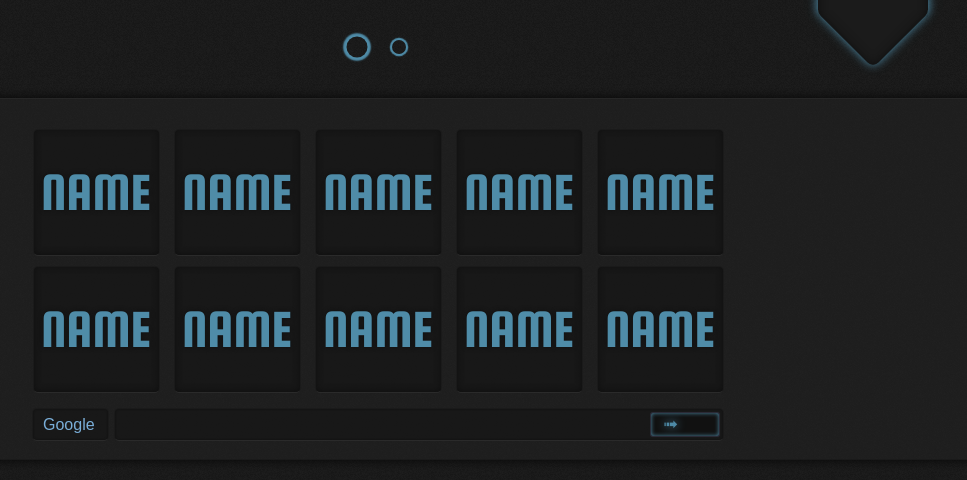
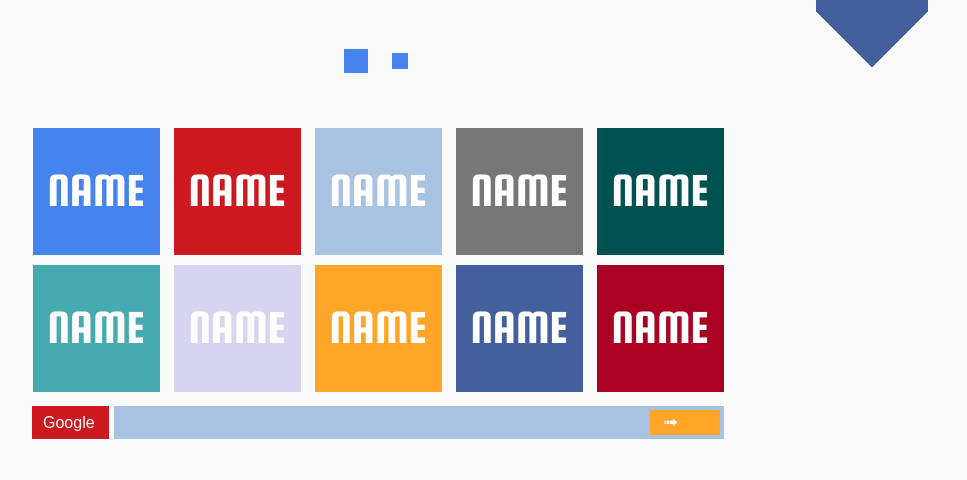
Before and after one commit to spaghetti2514/Homepage, a plain HTML site: page index.html in a window 1280 px wide. Shown: the whole page, without its empty margins (262-1229 px from the left). Drawn offline with Linux system fonts and the light colour scheme.

Commit message:
Changed Style
Completely new theme. Fixed index whitespace. Fixed menu spacing

```diff
--- a/css/style.css
+++ b/css/style.css
@@ -7,15 +7,72 @@ background: rgba(255, 255, 255, 0);
     font-weight: 400;
 src: local("Squada One"), local("SquadaOne-Regular"), url("../fonts/SquadaOne.woff") format("woff");
 }
-@-webkit-keyframes animate-sites {
-    0% { -webkit-transform: scale(0,0); opacity: 0; margin: 5px 25px 5px 25px; }
-    25% { opacity: 1; }
-    100% { -webkit-transform: scale(1,1); margin: 5px 5px 5px 5px; }
+@-webkit-keyframes animate-sitesT {
+    0% { -webkit-transform: translateY(-400%); }
+    100% { -webkit-transform: translateY(0); }
 }
-@-moz-keyframes animate-sites {
-    0% { transform: scale(0,0); opacity: 0; margin: 5px 25px 5px 25px; }
-    25% { opacity: 1; }
-    100% { transform: scale(1,1); margin: 5px 5px 5px 5px; }
+@-moz-keyframes animate-sitesT {
+    0% { -moz-transform: translateY(-400%); }
+    100% { -moz-transform: translateY(0); }
+}
+#link1 {
+    background: #4583EE;
+	-webkit-animation: animate-sitesT .7s linear;
+	-moz-animation: animate-sitesT .7s linear;
+}
+#link2 {
+    background: #CC181E;
+	-webkit-animation: animate-sitesT .6s linear;
+	-moz-animation: animate-sitesT .6s linear;
+}
+#link3 {
+    background: #A8C3E1;
+	-webkit-animation: animate-sitesT .5s linear;
+	-moz-animation: animate-sitesT .5s linear;
+}
+#link4 {
+    background: #777777;
+	-webkit-animation: animate-sitesT .4s linear;
+	-moz-animation: animate-sitesT .4s linear;
+}
+#link5 {
+    background: #005252;
+	-webkit-animation: animate-sitesT .3s linear;
+	-moz-animation: animate-sitesT .3s linear;
+}
+#link6 {
+    background: #46AAB0;
+	-webkit-animation: animate-sitesT .7s linear;
+	-moz-animation: animate-sitesT .7s linear;
+}
+#link7 {
+    background: #D7D5F0;
+	-webkit-animation: animate-sitesT .6s linear;
+	-moz-animation: animate-sitesT .6s linear;
+}
+#link8 {
+    background: #FFA628;
+	-webkit-animation: animate-sitesT .5s linear;
+	-moz-animation: animate-sitesT .5s linear;
+}
+#link9 {
+    background: #43609C;
+	-webkit-animation: animate-sitesT .4s linear;
+	-moz-animation: animate-sitesT .4s linear;
+}
+#link10 {
+    background: #AA0022;
+	-webkit-animation: animate-sitesT .3s linear;
+	-moz-animation: animate-sitesT .3s linear;
+}
+#link11 {
+    background: #729ECD;
+}
+#link12 {
+    background: #647D8B;
+}
+#link13 {
+    background: #647D8B;
 }
 @-webkit-keyframes animate-opacity {
     0% { opacity: 0; }
@@ -37,21 +94,13 @@ src: local("Squada One"), local("SquadaOne-Regular"), url("../fonts/SquadaOne.wo
     51% { opacity: 1; }
     100% { width: 14px; height: 14px; opacity: 1; margin: 0px 14px; }
 }
-@-webkit-keyframes animate-panel {
-    0% { box-shadow: #060606 0 0 4px; margin-top: 0; padding: 80px 0px; }
-    100% { box-shadow: #060606 0 0 10px; margin-top: 80px; padding: 0px 0px; }
-}
-@-moz-keyframes animate-panel {
-    0% { box-shadow: #060606 0 0 4px; margin-top: 0; padding: 80px 0px; }
-    100% { box-shadow: #060606 0 0 10px; margin-top: 80px; padding: 0px 0px; }
-}
 *:focus {
     outline: none!important;
     -moz-outline: none!important;
     -moz-user-focus: none!important;
 }
 body, html {
-	background-color: #1B1B1B;
+	background-color: #FAFAFA;
     height: 100%;
     min-height: 100%;
     margin: 0;
@@ -68,19 +117,12 @@ button, input {
     position: relative;
     text-align: center;
     z-index: 10;
+    overflow: hidden;
 }
 #panel {
-    background: rgba(34,34,34,.6);
-    border: 1px solid rgba(30,30,30,.6);
-    border-top: 1px solid rgba(44,44,44,.6);
-    border-bottom: 1px solid rgba(24,24,24,.6);
     margin: auto;
     margin-top: 80px;
-    box-shadow: #060606 0 0 10px;
-    -webkit-animation: animate-panel 1s cubic-bezier(0.3, 0, 0.5, 1);
-    -moz-animation: animate-panel 1s cubic-bezier(0.3, 0, 0.5, 1);
     z-index: -4;
-    overflow: hidden;
     position: absolute;
     width: 100%;
 }
@@ -93,10 +135,10 @@ button, input {
     margin: 0 auto;
 }
 #sitescontainer {
-    height: auto;
-    padding: 25px 10px 5px;
-    text-align: center;
-    overflow: hidden;
+  height: auto;
+  padding: 25px 10px 0px;
+  text-align: center;
+	display: inline-block;
 }
 #sitesjar {
 
@@ -106,42 +148,30 @@ button, input {
     float: left;
 }
 .link {
-    background: rgba(22,22,22,.7);
-    border: 1px solid rgba(30,30,30,.6);
-    border-bottom: 1px solid rgba(48,48,48,.8);
-    color: rgba(79, 140, 168, 1);
+    color: white;
     display: inline-block;
     font-family: 'Squada One';
-    font-size: 340%;
-    height: 125px;
+    font-size: 300%;
+    height: 127px;
     line-height: 125px;
     margin: 5px 7px;
     position: relative;
     text-align: center;
     text-decoration: none;
-    text-shadow: #0f0f0f  0px 0px 5px;
-    width: 125px;
+    width: 127px;
     z-index: 1;
-    border-radius: 5px;
-    box-shadow: inset #0f0f0f 0 -1px 6px;
     -webkit-transition: all .4s cubic-bezier(0.75, -0.5, 0.25, 1.5) .1s;
-    -moz-transition: all .4s cubic-bezier(.75,-0.5,.25,1.5) .1s;
-    -webkit-animation: animate-sites .5s cubic-bezier(0.3, .5, .5, 0.6);
-    -moz-animation: animate-sites .5s cubic-bezier(0.3, .5, .5, 0.6);
+    -moz-transition: all .4s cubic-bezier(0.75, -0.5, 0.25, 1.5) .1s;
 }
 .link:hover, .link:active, .link:focus {
-    background: none;
-    border: 1px solid transparent;
-    color: rgba(69, 130, 158, 0.99);
+    background: none !important;
+    color: black;
     transform: scale(1.5);
     -webkit-transform: scale(1.5);
     -moz-transform: scale(1.5);
     box-shadow: none;
-    text-shadow: #060606 0px 0px 5px, #5151b4 0px 1px, #335588 0px 2px;
     z-index: 2;
     width: 125px;
-    height: 100px;
-    line-height: 100px;
     margin-left: 40px;
     margin-right: 40px;
 }
@@ -157,23 +187,20 @@ button, input {
     -moz-animation: animate-opacity .4s ease-in;
 }
 #search input[type="text"] {
-    background: rgba(22,22,22,.7);
-    border: 1px solid rgba(30,30,30,.6);
-    border-bottom: 1px solid rgba(48,48,48,.8);
+    background: #A8C3E1;
+    border: 1px solid #A8C3E1;
     width: 100%;
     height: 33px;
     padding: 3px 86px 3px 6px;
-    border-radius: 5px;
-    box-shadow: inset #0f0f0f 0 0 2px;
     color: white;
     font-size: 0.95em;
 }
-input[type="text"]: : selection {
+input[type="text"]::-webkit-input-placeholder {
+	color: white;
+}
+input[type="text"]:: selection {
 	color: black;
-	background: #999999;
-}
-#search input[type="text"]: hover, #search input[type="text"]: focus {
-    box-shadow: inset #0f0f0f 0 0 6px;
+	background: #FAFAFA;
 }
 #search button {
     cursor: pointer;
@@ -182,29 +209,22 @@ input[type="text"]: : selection {
     position: absolute;
     top: 4px;
     right: 4px;
-    background: #111111;
-    border: 1px solid rgba(60, 60, 80, 0.6);
+    background: #FFA628;
+    border: 1px solid #FFA628;
     width: 70px;
     height: 25px;
-    border-radius: 3px;
-    box-shadow: inset rgba(79, 140, 168, 1) 0 0 4px;
-    color: rgba(79, 140, 168, 0.98);
-    text-shadow: rgba(79, 140, 168, 0.98) 0 0 10px;
+    color: white;
     text-align: left;
     padding-left: 12px;
     padding-bottom: 4px;
 }
 #search button:hover, #search button:focus {
-    border: 1px solid rgba(60,60,80,0.4);
-    box-shadow: inset rgba(118, 210, 252, 0.6) 0 0 15px, #285266 0 0 3px;
-    color: #427399;
-    text-shadow: none;
     padding-left: 36px!important;
 }
 #select {
     position: absolute;
     left: -82px;
-    color: rgb(122, 174, 216);
+    color: white;
     appearance: none;
     -webkit-appearance: none;
     -webkit-border-radius: 2px;
@@ -218,35 +238,27 @@ input[type="text"]: : selection {
     -moz-user-select: none;
     -moz-transform: translate(-4px,-2px);
     background: rgba(22,22,22,0);
-    border: 1px solid rgba(0,0,0,0);
+    border: 1px solid #CC181E;
     font-size: inherit;
     margin: 0;
     overflow: hidden;
     padding-top: 7px;
     padding-bottom: 6px;
     text-overflow: ellipsis;
-    border-radius: 5px;
     display: inline-block;
 }
 #selectbg {
 	position: absolute;
-	-moz-border-radius: 2px;
-    -webkit-border-radius: 2px;
-    -moz-box-shadow: inset #0F0F0F 0px 0px 2px;
-    -webkit-box-shadow: inset #0F0F0F 0px 0px 2px;
     -moz-padding-end: 10px;
     -webkit-padding-end: 10px;
     -moz-padding-start: 10px;
     -webkit-padding-start: 10px;
-    background: rgba(22, 22, 22, .7);
+    background: #CC181E;
     height: 18px;
     width: 55px;
     left: -82px;
     margin: 0;
-    box-shadow: inset #0F0F0F 0 0 2px;
-    border: 1px solid rgba(30, 30, 30, .6);
-    border-bottom: 1px solid rgba(48,48,48,.8);
-    border-radius: 5px;
+    border: 1px solid #CC181E;
     display: inline-block;
     padding-top: 7px;
     padding-bottom: 6px;
@@ -254,13 +266,13 @@ input[type="text"]: : selection {
 #menulink {
     width: auto;
     height: 0px;
-    margin-bottom: 50px;
+    margin-bottom: 55px;
     display: inline-block;
     font-family: Oswald;
     font-size: 30px;
     font-weight: 500;
     z-index: 5;
-    color: rgb(79, 140, 168);
+    color: white;
     text-decoration: none;
     -webkit-transition: all .3s ease;
     -moz-transition: all .3s ease;
@@ -268,48 +280,35 @@ input[type="text"]: : selection {
 #menulink:hover, #menulink:active {
     -webkit-transform: scale(1.5);
     -moz-transform: scale(1.5);
-    margin-bottom: 60px;
+    margin-bottom: 65px;
     margin-top: -10px;
-    text-shadow: #060606 0px 0px 5px, #5151b4 0px 1px, #335588 0px 2px;
 }
 #slide {
     height: 450px;
     width: 110px;
-    background: rgb(27, 27, 27);
+    background: #43609C;
+	border: 1px solid #43609C;
     position: absolute;
     -webkit-transition: all .6s ease;
     -moz-transition: all .6s ease;
     right: 7%;
     top: -1000px;
     font-family: sans-serif;
-    box-shadow: inset 0px 14px 10px #0F0F0F;
     text-align: center;
     font-size: 20px;
 }
-#slide:before { /* This is for the blue shadow behind the menu. Trust me, it's necessary */
-	box-shadow: 0px -10px 10px 0px rgba(79,140,168,1);
-	z-index: -2;
-	height: auto;
-    position: absolute;
+#slide:after { /* This is for the triangular bottom of the menu */
+    width: 76px;
+    height: 76px;
+    border: 1px solid #43609C;
+    background: #43609C;
     content: '';
-    top: 0px;
-	right: 0px;
-	bottom: -10px;
-	left: 0px;
-}
-#slide:after { /* This is for the triangular bottom of the menu */
-    width: 82px;
-    height: 82px;
-    background: rgb(27, 27, 27);
-    content: '';
-    bottom: -41px;
-    right: 14px;
+    bottom: -40px;
+    right: 16px;
     position: absolute;
     -webkit-transform: rotate(45deg);
     -moz-transform: rotate(45deg);
     z-index: -1;
-    border-radius: 8px;
-    box-shadow: inset 0px 0px 10px #0F0F0F, 0px 0px 10px 0px rgba(79,140,168,1);
 }
 #nextbutton, #prevbutton {
     height: 100%;
@@ -318,6 +317,7 @@ input[type="text"]: : selection {
     position: absolute;
     top: 0px;
     -webkit-transition: all .6s ease;
+    -moz-transition: all .6s ease;
     border-radius: 10px;
     display: inline-block;
 }
@@ -335,23 +335,25 @@ input[type="text"]: : selection {
 }
 #swapCont {
 	position: relative;
-	top: 40px;
+	top: 50px;
+	height: 18px;
 	z-index: -2;
 }
 #swap {
-    height: 14px;
-    width: 14px;
-    box-shadow: 0px 0px 1px .14em rgba(79,140,168,1);
-    border-radius: 8px;
+    height: 12px;
+    width: 12px;
+    border: 2px solid #4583EE;
+    background: #4583EE;
     display: inline-block;
     -webkit-transition: all .2s ease-in-out;
     -moz-transition: all .2s ease-in-out;
-    margin: 0px 14px;
+    margin: 3px 14px;
 	-webkit-animation: animate-swaps .8s ease-in;
     -moz-animation: animate-swaps .8s ease-in;
 }
 #swap:hover {
-    -webkit-transform: scale(1.5)!important;
-    -moz-transform: scale(1.5)!important;
+    height: 18px !important;
+    width: 18px !important;
+    margin: 0px 11px !important;
     cursor: pointer;
 }
--- a/js/main.js
+++ b/js/main.js
@@ -1,7 +1,7 @@
 //Declare some self-explanitory variables
 var d            = document,
     menuLocked   = false,
-    menuHeight   = (menulinks.length * 50) + 20,
+    menuHeight   = (menulinks.length + 1) * 52,
     siteAmount   = links.length,
     sitesPerRow  = grid_columns,
     rowsPerPage  = grid_rows,
```
Also changed, not shown: imgs/bg2.png (deleted), index.html (indentation only).
